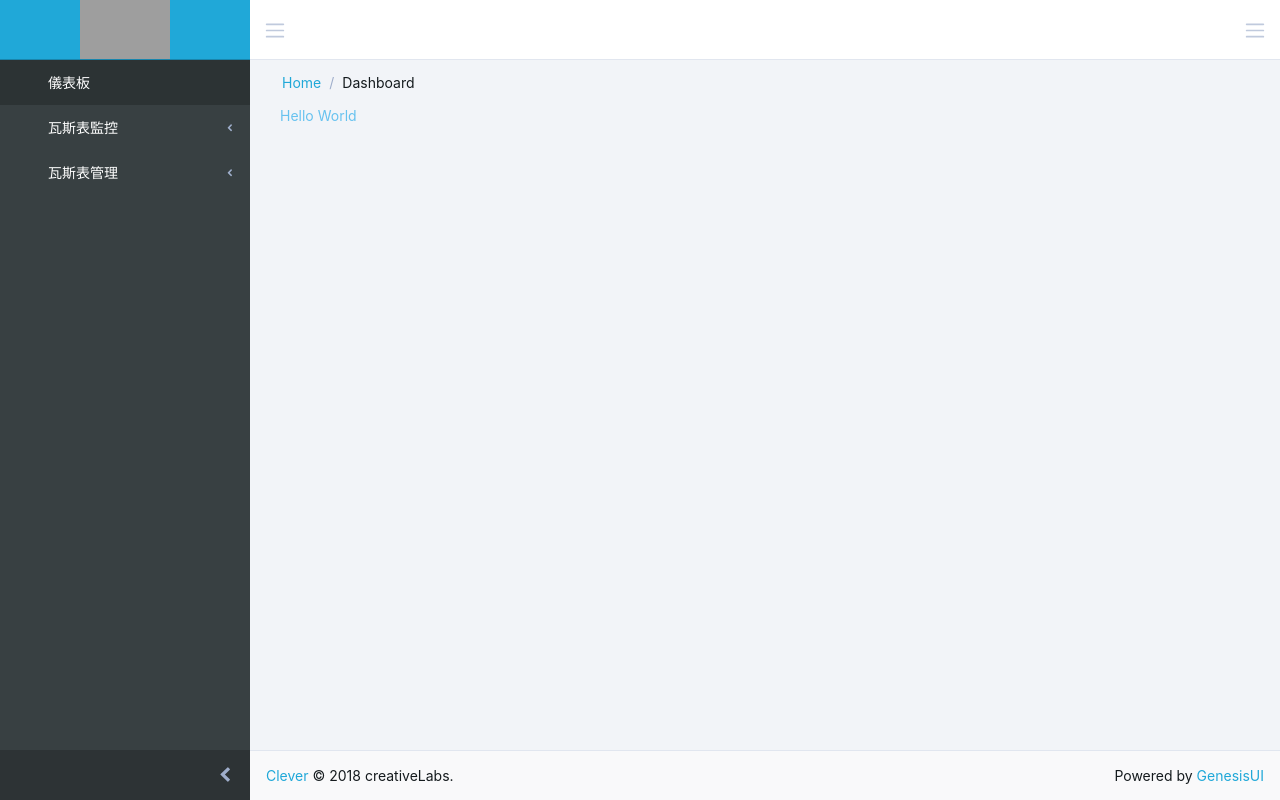
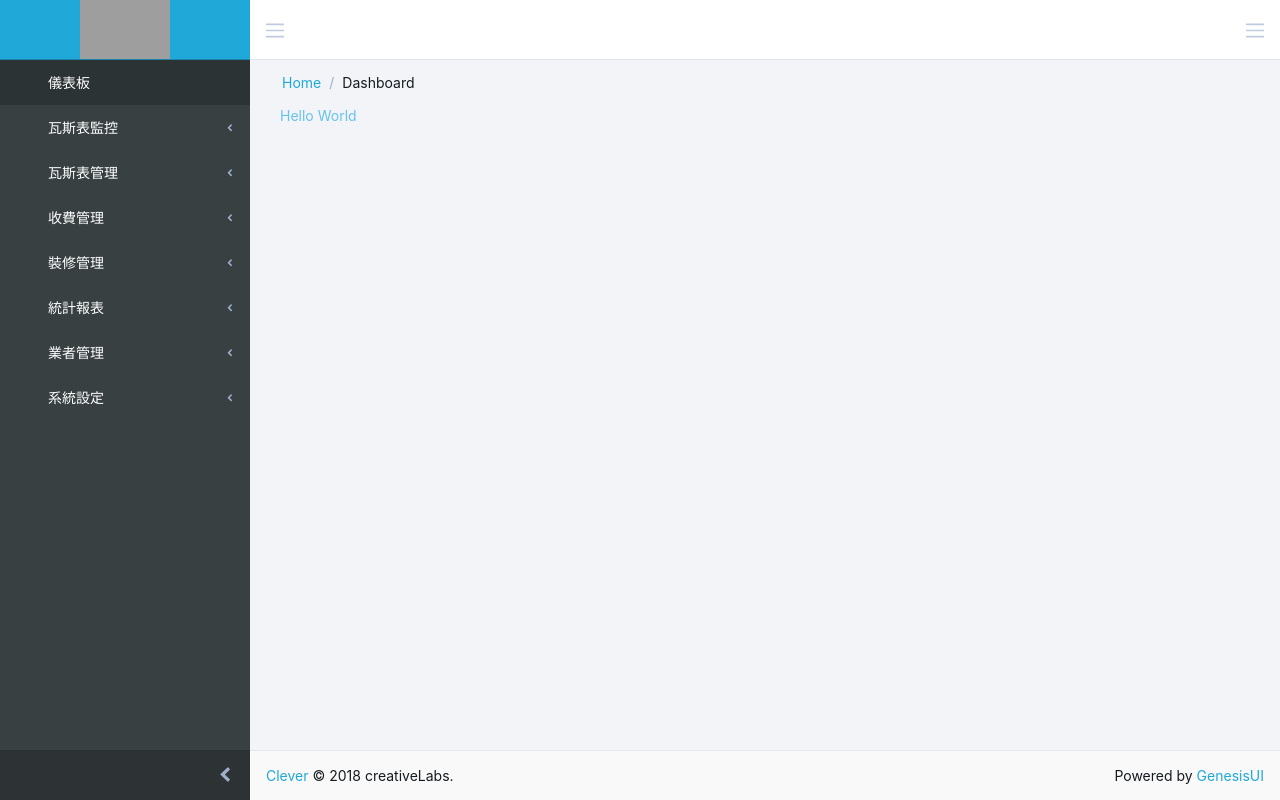
Before and after one commit to c1495616js/concept, a Vue app: page /#/dashboard in a window 1280 px wide. Built offline with nearby package versions, Linux system fonts and the light colour scheme; grey boxes are pictures that could not be loaded.

Commit message:
add navs

```diff
--- /dev/null
+++ b/src/navs/fix_mgmt.js
@@ -0,0 +1,38 @@
+export default {
+  name: '裝修管理',
+  url: '/mgmt',
+  icon: 'icon-pencil',
+  children: [
+    {
+      name: '新增申裝/報修單',
+      url: '/mgmt/group',
+      icon: 'icon-pencil'
+    },
+    {
+      name: '申裝/報修單管理',
+      url: '/mgmt/personal',
+      icon: 'icon-pencil'
+    },
+    {
+      name: '派工單管理',
+      url: '/mgmt/personal',
+      icon: 'icon-pencil'
+    },
+    {
+      name: '料件管理',
+      url: '/mgmt/personal',
+      icon: 'icon-pencil'
+    },
+    {
+      name: '廠商管理',
+      url: '/mgmt/personal',
+      icon: 'icon-pencil'
+    },
+    {
+      name: '代碼管理',
+      url: '/mgmt/personal',
+      icon: 'icon-pencil'
+    }
+
+  ]
+}
--- /dev/null
+++ b/src/navs/industry_mgmt.js
@@ -0,0 +1,12 @@
+export default {
+  name: '業者管理',
+  url: '/mgmt',
+  icon: 'icon-pencil',
+  children: [
+    {
+      name: '業者清單',
+      url: '/mgmt/group',
+      icon: 'icon-pencil'
+    }
+  ]
+}
--- /dev/null
+++ b/src/navs/price_mgmt.js
@@ -0,0 +1,17 @@
+export default {
+  name: '收費管理',
+  url: '/mgmt',
+  icon: 'icon-pencil',
+  children: [
+    {
+      name: '出帳設定',
+      url: '/mgmt/group',
+      icon: 'icon-pencil'
+    },
+    {
+      name: '出帳作業',
+      url: '/mgmt/personal',
+      icon: 'icon-pencil'
+    }
+  ]
+}
--- /dev/null
+++ b/src/navs/setting.js
@@ -0,0 +1,27 @@
+export default {
+  name: '系統設定',
+  url: '/mgmt',
+  icon: 'icon-pencil',
+  children: [
+    {
+      name: '帳號管理',
+      url: '/mgmt/group',
+      icon: 'icon-pencil'
+    },
+    {
+      name: '角色管理',
+      url: '/mgmt/personal',
+      icon: 'icon-pencil'
+    },
+    {
+      name: '權限設定',
+      url: '/mgmt/fix',
+      icon: 'icon-pencil'
+    },
+    {
+      name: '系統參數設定',
+      url: '/mgmt/fix',
+      icon: 'icon-pencil'
+    }
+  ]
+}
--- /dev/null
+++ b/src/navs/statistic.js
@@ -0,0 +1,22 @@
+export default {
+  name: '統計報表',
+  url: '/mgmt',
+  icon: 'icon-pencil',
+  children: [
+    {
+      name: '用量統計',
+      url: '/mgmt/group',
+      icon: 'icon-pencil'
+    },
+    {
+      name: '時數統計',
+      url: '/mgmt/personal',
+      icon: 'icon-pencil'
+    },
+    {
+      name: '料件統計',
+      url: '/mgmt/fix',
+      icon: 'icon-pencil'
+    }
+  ]
+}
```
Also changed, not shown: src/_nav.js (+12 -2 lines).
